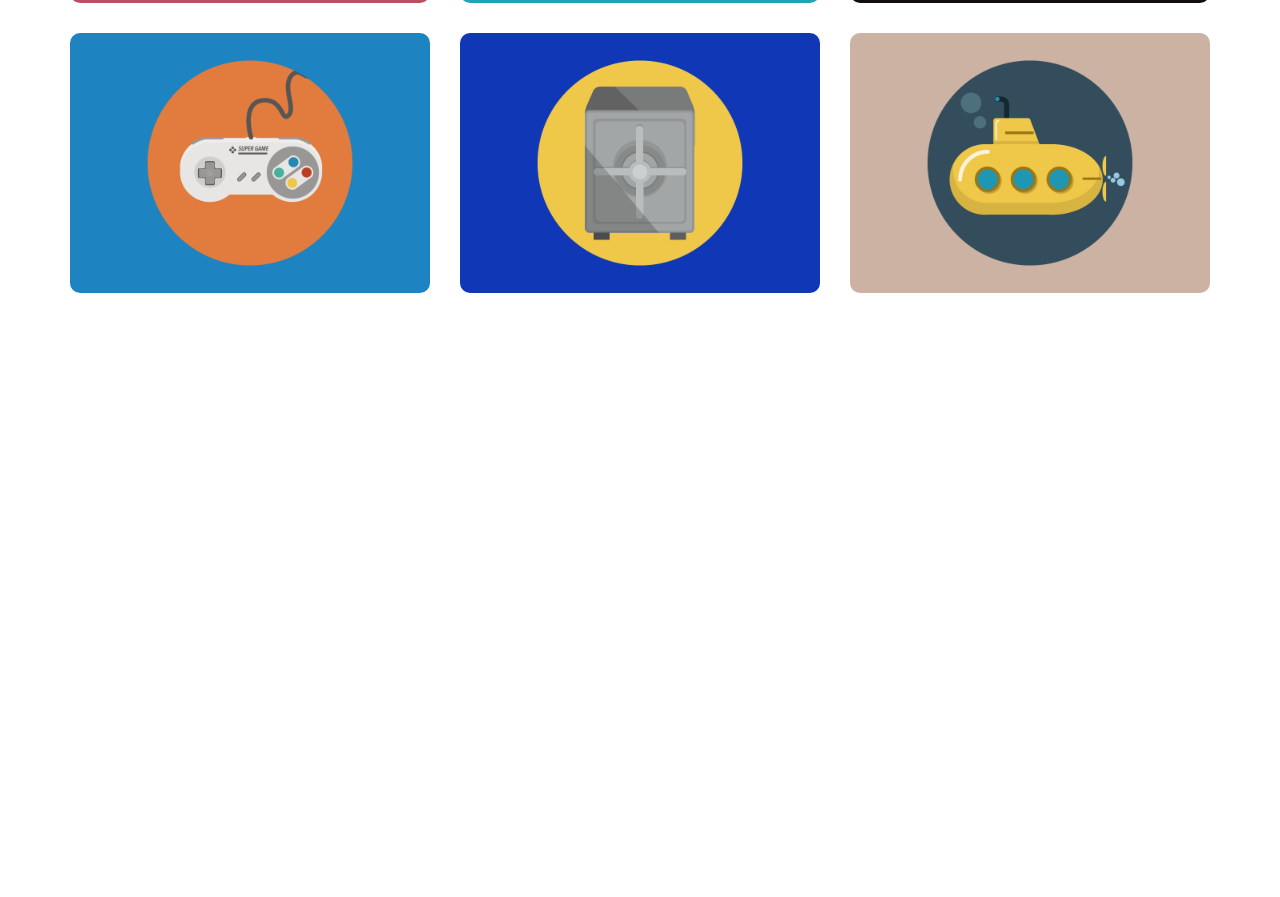
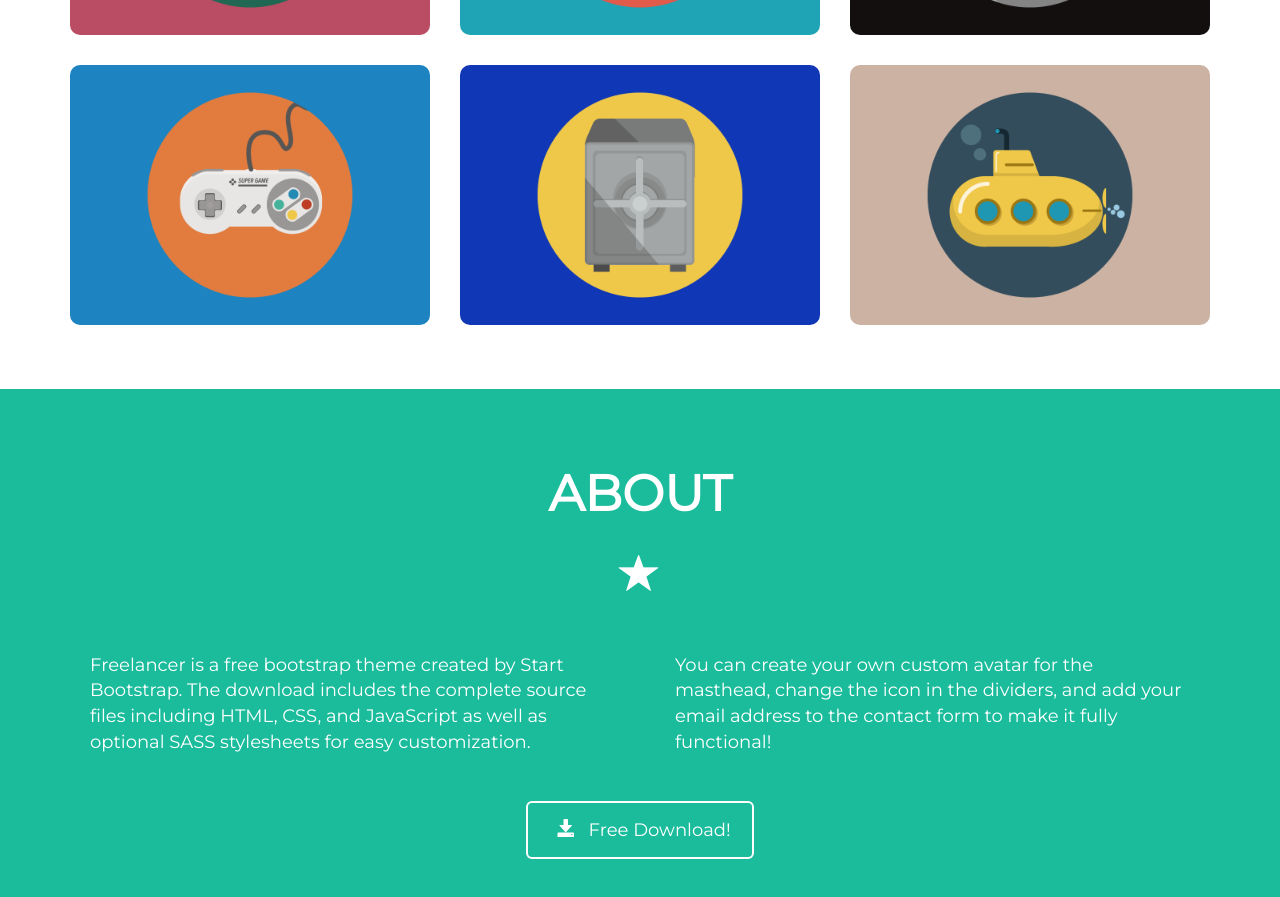
Before and after one commit to Walter-Satriano/html-css-bootstrap-freelancer, a plain HTML site: page index.html in a window 1280 px wide. Shown: the part 1247-2144 px from the top of the page. Before the commit the page ends 1540 px from the top, so only its background shows below. Drawn offline with nearby package versions, Linux system fonts and the light colour scheme.

Commit message:
aggiunta sezione "about"

```diff
--- a/index.html
+++ b/index.html
@@ -63,7 +63,7 @@
         <div class="container">
           <h2>portfolio</h2>
           <span class="glyphicon glyphicon-star" aria-hidden="true"></span>
-          <!-- prima riga immagini -->
+          <!-- immagini -->
           <div class="row">
             <div class="col-xs-12 col-sm-6 col-md-4">
               <img class="img-responsive" src="img/cabin.png" alt="Responsive image">
@@ -76,9 +76,7 @@
             <div class="col-xs-12 col-sm-6 col-md-4">
               <img class="img-responsive" src="img/circus.png" alt="Responsive image">
             </div>
-          </div>
-          <!-- seconda riga immagini -->
-          <div class="row">
+
             <div class="col-xs-12 col-sm-6 col-md-4">
               <img class="img-responsive" src="img/game.png" alt="Responsive image">
             </div>
@@ -91,14 +89,40 @@
               <img class="img-responsive" src="img/submarine.png" alt="Responsive image">
             </div>
           </div>
-
         </div>
       </section>
 
 
       <!-- SEZIONE ABOUT -->
-      <section>
+      <section class="sez-about-style">
+        <div class="container">
+          <h2>about</h2>
+          <span class="glyphicon glyphicon-star" aria-hidden="true"></span>
+          <div class="row">
+            <div class="col-xs-12 col-md-6">
+              <p>Freelancer is a free bootstrap theme created by Start Bootstrap.
+                The download includes the complete source files including HTML, CSS,
+                and JavaScript as well as optional SASS stylesheets for easy
+                customization.
+              </p>
+            </div>
 
+            <div class="col-xs-12 col-md-6">
+              <p>You can create your own custom avatar for the masthead,
+                change the icon in the dividers, and add your email address to
+                the contact form to make it fully functional!
+              </p>
+            </div>
+          </div>
+
+          <!-- free download button -->
+          <div class="btn-group btn-group-lg" role="group" aria-label="...">
+            <button type="button" class="btn btn-default">
+              <span class="glyphicon glyphicon-save" aria-hidden="true"></span>
+              <span>Free Download!</span>
+            </button>
+          </div>
+        </div>
       </section>
 
 
--- a/master.css
+++ b/master.css
@@ -3,9 +3,9 @@
 
 
 /*REGOLE GENERALI*/
-img {
+/* img {
   height: 250px;
-}
+} */
 
 /*REGOLE HEADER E NAVBAR*/
 .style-header {
@@ -43,6 +43,7 @@ img {
 }
 
 #avatar{
+  height: 250px;
   margin-top: 5%;
 }
 
@@ -66,20 +67,22 @@ img {
 
 /*SEZIONE PORTFOLIO*/
 .sez-portfolio-style {
+  background-color: white;
   color: #2C3E50;
   text-align: center;
-  margin-top: 5%;
+  margin-top: 3%;
 }
 
-.sez-portfolio-style h2 {
-  background-color: white;
+.sez-portfolio-style h2, .sez-about-style h2 {
   font-size: 50px;
   font-family: 'Montserrat', sans-serif;
   font-weight: 700;
   text-transform: uppercase;
+  padding-top: 5%;
 }
 
-.sez-portfolio-style .glyphicon {
+.sez-portfolio-style .glyphicon-star,
+.sez-about-style .glyphicon-star {
   font-size: 40px;
   padding: 2% 0;
 }
@@ -88,3 +91,39 @@ img {
   margin-top: 30px;
   border-radius: 10px;
 }
+
+/*SEZIONE ABOUT*/
+.sez-about-style {
+  background-color: #1ABC9C;
+  text-align: center;
+  color: white;
+  margin-top: 5%;
+  padding-bottom: 5%;
+}
+
+.sez-about-style p {
+  font-size: 18px;
+  font-family: 'Montserrat', sans-serif;
+  font-weight: 500;
+  padding: 7% 0;
+  text-align: left;
+}
+
+.sez-about-style .col-md-6 {
+  padding-right: 35px;
+  padding-left: 35px;
+}
+
+.sez-about-style .glyphicon-save {
+  font-size: 18px;
+  margin-right: 5%;
+}
+
+.sez-about-style .btn-group-lg>.btn.btn-default {
+  color: white;
+  font-family: 'Montserrat', sans-serif;
+  font-weight: 500;
+  border: solid 2px white;
+  background-color: transparent;
+  padding: 15px 30px;
+}
```
